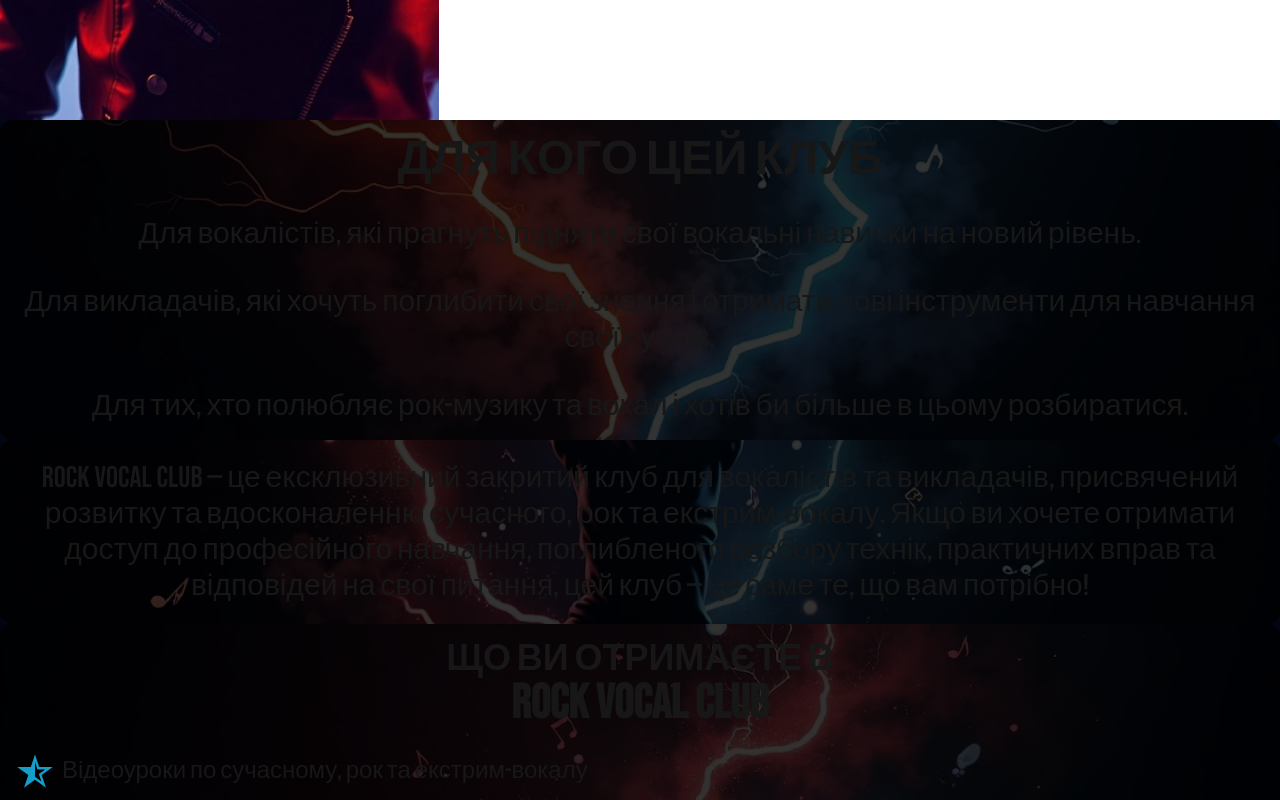
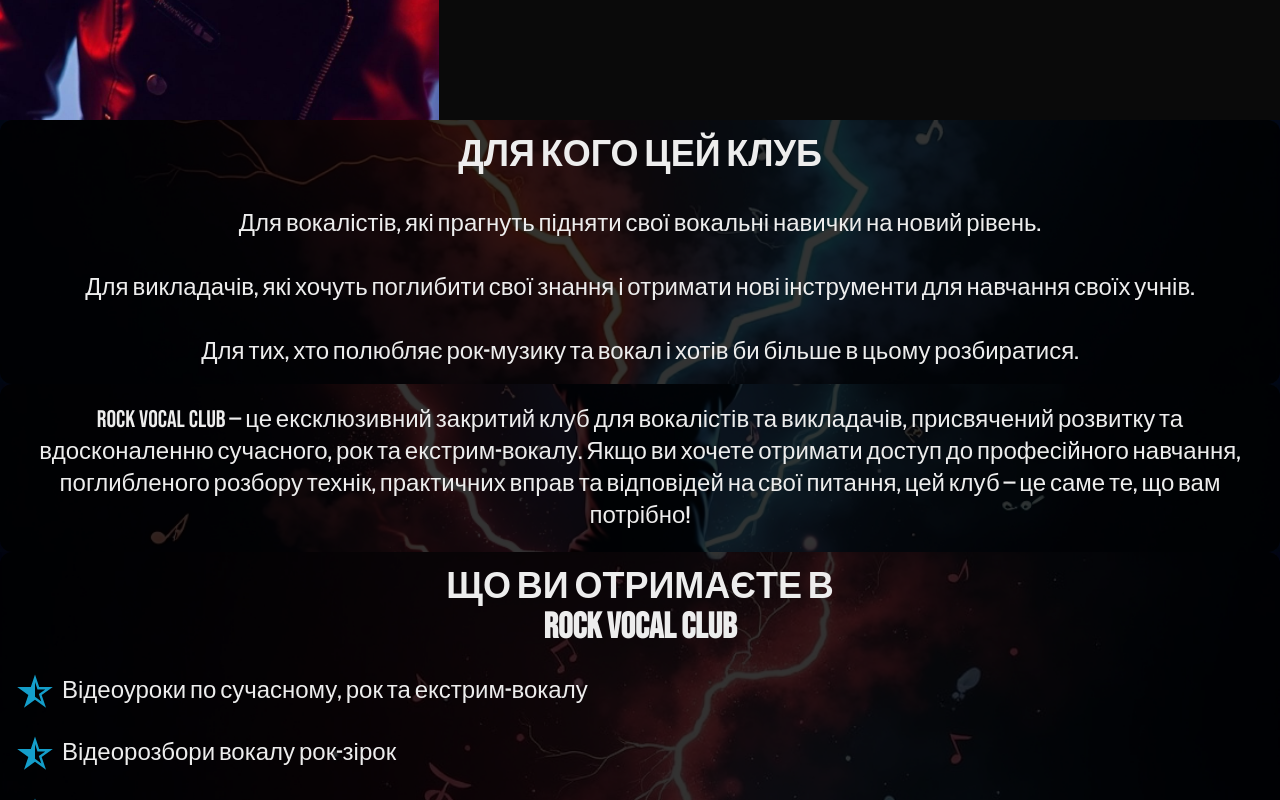
Before and after one commit to GrigoriyShkarta/rock_club, a Next.js app: page / in a window 1280 px wide. Shown: the part 660-1460 px from the top of the page. Built offline with nearby package versions, Linux system fonts and the light colour scheme.

Commit message:
fixed styles

```diff
--- a/app/globals.css
+++ b/app/globals.css
@@ -3,13 +3,13 @@
 @tailwind utilities;
 
 body {
-	color: #171717;
-	background: #ffffff;
+	color: #ededed;
+	background: #0a0a0a;
 }
 
-@media (prefers-color-scheme: dark) {
+/* @media (prefers-color-scheme: dark) {
 	body {
 		color: #ededed;
 		background: #0a0a0a;
 	}
-}
+} */
--- a/sections/AboutGroup/index.tsx
+++ b/sections/AboutGroup/index.tsx
@@ -10,16 +10,16 @@
 			}}
 		>
 			<div className='p-[1rem] flex flex-col items-center text-center gap-8 bg-black/80 rounded-xl '>
-				<h1 className='font-bold text-5xl'>ДЛЯ КОГО ЦЕЙ КЛУБ</h1>
-				<p className='text-3xl'>
+				<h1 className='font-bold text-4xl'>ДЛЯ КОГО ЦЕЙ КЛУБ</h1>
+				<p className='text-2xl'>
 					Для вокалістів, які прагнуть підняти свої вокальні навички на новий
 					рівень.
 				</p>
-				<p className='text-3xl'>
+				<p className='text-2xl'>
 					Для викладачів, які хочуть поглибити свої знання і отримати нові
 					інструменти для навчання своїх учнів.
 				</p>
-				<p className='text-3xl'>
+				<p className='text-2xl'>
 					Для тих, хто полюбляє рок-музику та вокал і хотів би більше в цьому
 					розбиратися.
 				</p>
--- a/sections/Advantages/index.tsx
+++ b/sections/Advantages/index.tsx
@@ -13,7 +13,7 @@
 			<div className='p-[1rem] flex flex-col items-center gap-6 bg-black/80 rounded-xl'>
 				<div className='flex flex-col'>
 					<h1 className='font-bold text-4xl text-center'>ЩО ВИ ОТРИМАЄТЕ В</h1>
-					<h1 className='font-bold text-5xl text-center'>ROCK Vocal Club</h1>
+					<h1 className='font-bold text-4xl text-center'>ROCK Vocal Club</h1>
 				</div>
 
 				<div className='flex gap-2 items-center w-full'>
--- a/sections/ExckusiveClub/index.tsx
+++ b/sections/ExckusiveClub/index.tsx
@@ -3,7 +3,6 @@
 export default function ExclusiveClub() {
 	return (
 		<div
-			// className='p-[1rem] flex flex-col items-center text-center gap-8'
 			style={{
 				backgroundImage: `url(${exclusive.src})`,
 				backgroundSize: 'cover',
@@ -11,7 +10,7 @@
 			}}
 		>
 			<div className='bg-black/80 p-5 rounded-xl flex flex-col items-center text-center gap-8'>
-				<p className='text-3xl'>
+				<p className='text-2xl'>
 					ROCK Vocal Club — це ексклюзивний закритий клуб для вокалістів та
 					викладачів, присвячений розвитку та вдосконаленню сучасного, рок та
 					екстрим-вокалу. Якщо ви хочете отримати доступ до професійного
--- a/sections/FAG/index.tsx
+++ b/sections/FAG/index.tsx
@@ -45,7 +45,7 @@
 
 	return (
 		<section className='max-w-2xl mx-auto p-[1rem]'>
-			<h2 className='text-5xl font-bold text-center mb-6'>ЧАСТІ ПИТАННЯ</h2>
+			<h2 className='text-4xl font-bold text-center mb-6'>ЧАСТІ ПИТАННЯ</h2>
 			<div className='space-y-4'>
 				{faqs.map((faq, index) => (
 					<div key={index} className='border border-gray-300 rounded-lg p-4'>
--- a/sections/Price/index.tsx
+++ b/sections/Price/index.tsx
@@ -3,7 +3,7 @@
 export default function Price() {
 	return (
 		<div className='p-[1rem] flex flex-col items-center text-center gap-8 bg-[#010305]'>
-			<h1 className='font-bold text-6xl'>ЦІНА</h1>
+			<h1 className='font-bold text-4xl'>ЦІНА</h1>
 			<div
 				className='p-6 rounded-lg'
 				style={{
--- a/sections/Reviews/index.tsx
+++ b/sections/Reviews/index.tsx
@@ -20,7 +20,7 @@
 export default function Reviews() {
 	return (
 		<div className='flex flex-col gap-6'>
-			<h1 className='text-5xl font-bold text-center'>ВІДГУКИ</h1>
+			<h1 className='text-4xl font-bold text-center'>ВІДГУКИ</h1>
 			<Carousel autoPlay infiniteLoop>
 				{images.map((img, index) => (
 					<div key={index} className={s.imageWrapper}>
```
